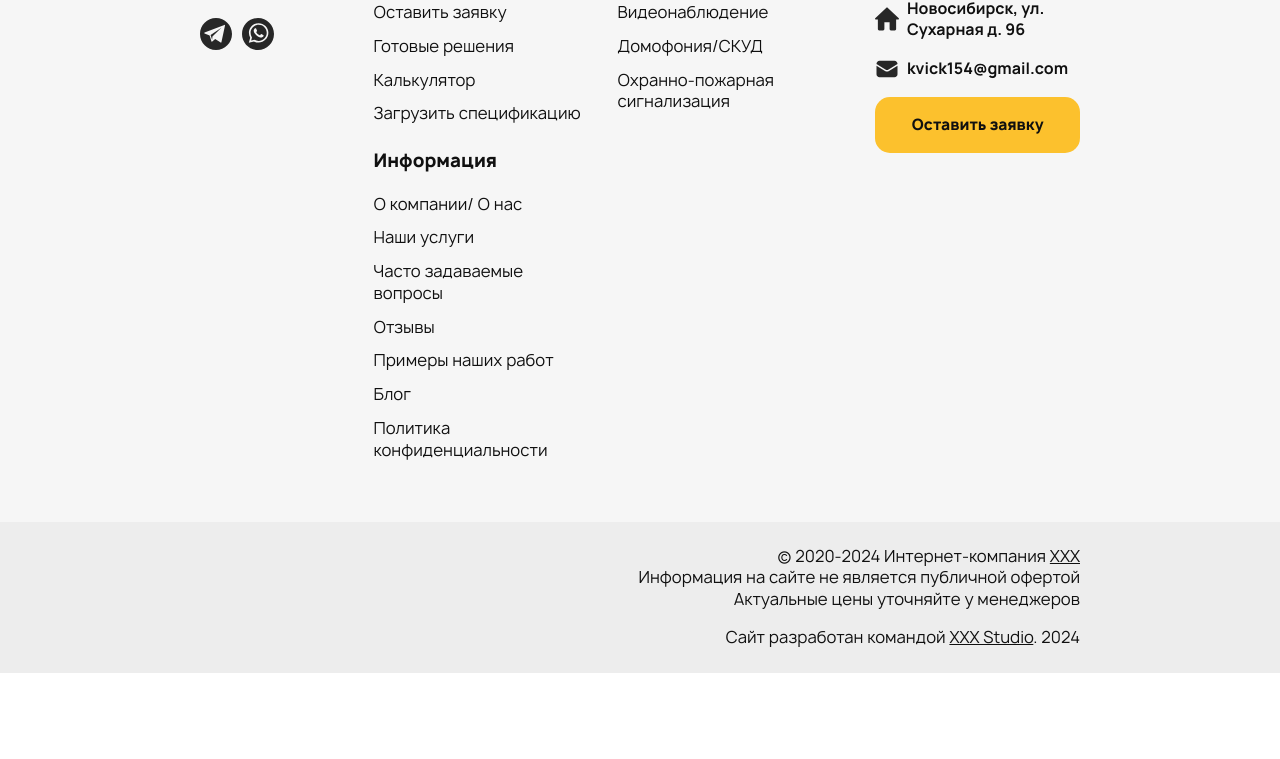
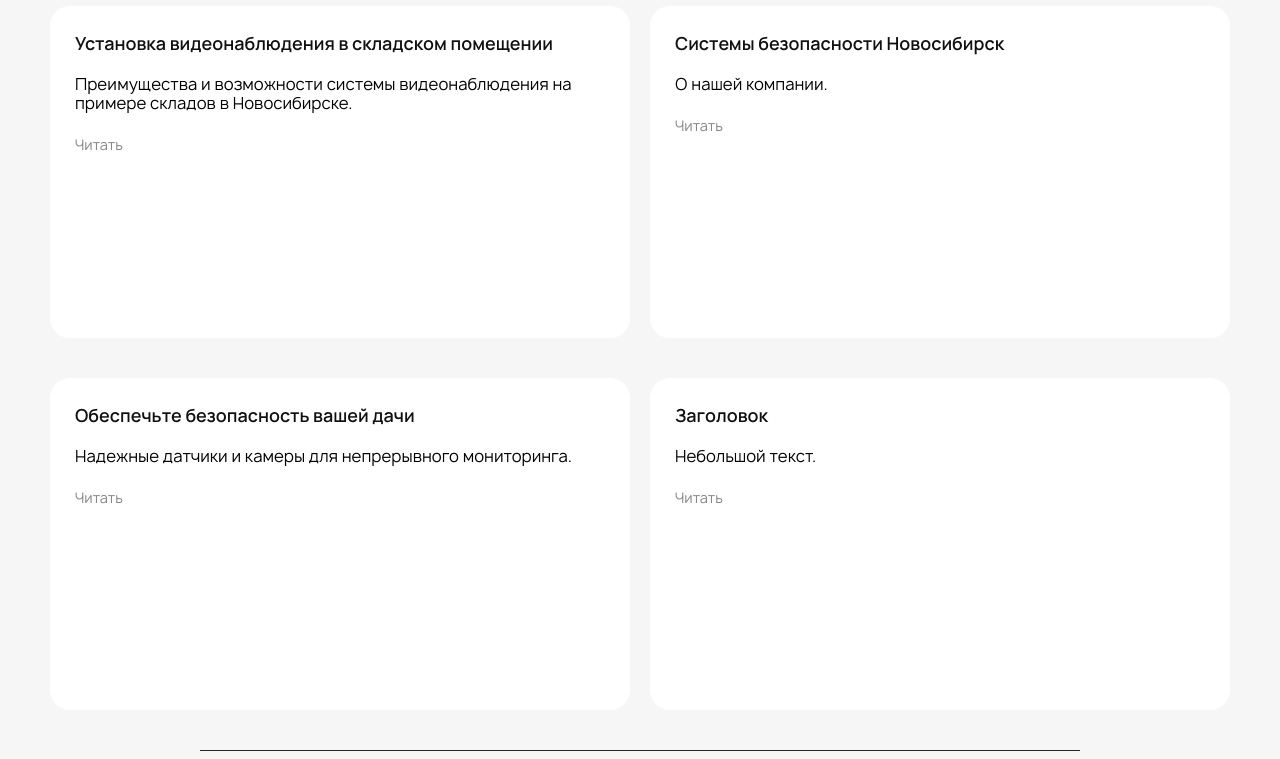
Before and after one commit to NSecuritySolutions/frontend, a React (Vite) app: page / in a window 1280 px wide. Shown: the part 1644-2403 px from the top of the page. Before the commit the page ends 2317 px from the top, so only its background shows below. Built offline with nearby package versions, Linux system fonts and the light colour scheme.

Commit message:
Feat: work-examples-block w/o adaptive

```diff
--- a/src/app/ui/styled.ts
+++ b/src/app/ui/styled.ts
@@ -169,6 +169,8 @@ html {
 body {
     min-height: 100%;
     text-rendering: optimizespeed;
+    background-color: ${colors.backgroundBase2};
+
    // max-width: 1920px;
     margin-left: auto;
     margin-right: auto;
--- a/src/pages/MainPage/ui/MainPage.tsx
+++ b/src/pages/MainPage/ui/MainPage.tsx
@@ -2,6 +2,7 @@ import { OurTeam } from 'src/widgets/OurTeam';
 import { ProjectStage } from 'src/widgets/ProjectStage';
 import { Footer } from 'src/widgets/Footer';
 import { ReviewsBlock } from 'src/widgets/ReviewsBlock';
+import { WorkExamplesSlider } from 'src/shared/components/WorkExamplesSlider';
 
 const MainPage = () => {
   return (
@@ -9,6 +10,7 @@ const MainPage = () => {
       <ProjectStage />
       <OurTeam />
       <ReviewsBlock />
+      <WorkExamplesSlider />
       <Footer />
     </>
   );
--- a/src/shared/components/ReviewsSlider/ui/ReviewsSlider.tsx
+++ b/src/shared/components/ReviewsSlider/ui/ReviewsSlider.tsx
@@ -32,6 +32,7 @@ const ReviewsSlider = () => {
     slidesToShow: 3,
     slidesToScroll: 3,
     arrows: false,
+    focusOnSelect: true,
 
     appendDots: (dots: boolean) => <div>{dots}</div>,
 
--- /dev/null
+++ b/src/shared/components/WorkExamplesSlider/index.ts
@@ -0,0 +1,3 @@
+import WorkExamplesSlider from './ui/WorkExamplesSlider.tsx';
+
+export { WorkExamplesSlider };
--- /dev/null
+++ b/src/shared/components/WorkExamplesSlider/ui/WorkExamplesSlider.tsx
@@ -0,0 +1,106 @@
+import { useState } from 'react';
+
+import Slider from 'react-slick';
+import 'slick-carousel/slick/slick.css';
+import 'slick-carousel/slick/slick-theme.css';
+import {
+  TEXT_LIMIT,
+  TITLE_LIMIT,
+  workExamples
+} from 'src/shared/constants/texts/work-examples.ts';
+import {
+  ReviewsContainer,
+  SliderContainer,
+  ReviewsTitle,
+  ReviewsText,
+  CustomDot,
+  ReviewsLink,
+  ColumnTitle
+} from './styled.ts';
+
+const WorkExamplesSlider = () => {
+  const [currentSlide, setCurrentSlide] = useState<number>(0);
+  const handleAfterChange = (slideIndex: number) => {
+    setCurrentSlide(slideIndex);
+  };
+
+  const settings = {
+    className: 'reviews-slider',
+    dots: true,
+    infinite: false,
+    speed: 100,
+    arrows: false,
+    rows: 2,
+    slidesPerRow: 2,
+
+    appendDots: (dots: boolean) => <div>{dots}</div>,
+
+    responsive: [
+      // {
+      //   breakpoint: 1300,
+      //   settings: {
+      //     slidesToShow: 2,
+      //     slidesToScroll: 2,
+      //     infinite: true,
+      //     dots: true
+      //   }
+      // },
+      // {
+      //   breakpoint: 1180,
+      //   settings: {
+      //     slidesToShow: 2,
+      //     slidesToScroll: 2,
+      //     initialSlide: 2
+      //   }
+      // },
+      // {
+      //   breakpoint: 619,
+      //   settings: {
+      //     slidesToShow: 1,
+      //     slidesToScroll: 1
+      //   }
+      // }
+    ],
+    customPaging: function (i: number) {
+      let activePage = 0;
+      if (window.innerWidth >= 1300) {
+        activePage = Math.ceil(currentSlide / 4);
+      }
+      // else if (window.innerWidth >= 619) {
+      //   activePage = Math.ceil(currentSlide / 2);
+      // } else {
+      //   activePage = currentSlide;
+      // }
+      return <CustomDot $active={i === activePage} />;
+    }
+  };
+
+  function truncate(str: string, maxlength: number) {
+    if (str.length > maxlength) {
+      return str.substring(0, maxlength - 3) + '...';
+    } else {
+      return str;
+    }
+  }
+
+  return (
+    <SliderContainer className="slider-container">
+      <ColumnTitle>Примеры наших работ</ColumnTitle>
+
+      <Slider {...settings} afterChange={handleAfterChange}>
+        {workExamples.map((item, i) => (
+          <ReviewsContainer className="slick-slide" key={i}>
+            <ReviewsTitle>
+              {truncate(item.cardTitle, TITLE_LIMIT)}{' '}
+            </ReviewsTitle>
+
+            <ReviewsText>{truncate(item.cardText, TEXT_LIMIT)}</ReviewsText>
+            <ReviewsLink href={item.cardLink}>{item.cardButton}</ReviewsLink>
+          </ReviewsContainer>
+        ))}
+      </Slider>
+    </SliderContainer>
+  );
+};
+
+export default WorkExamplesSlider;
--- /dev/null
+++ b/src/shared/components/WorkExamplesSlider/ui/styled.ts
@@ -0,0 +1,122 @@
+import colors from 'src/shared/constants/colors';
+
+import styled from 'styled-components';
+
+const ReviewsContainer = styled.article`
+  display: flex !important;
+
+  flex-direction: column;
+  gap: 20px;
+  border-radius: 20px;
+  padding: 25px;
+  max-width: 580px;
+  width: 100%;
+  height: 332px;
+  background-color: ${colors.backgroundPrimary};
+  font-family: Manrope, sans-serif;
+
+  // @media (max-width: 940px) {
+  //   margin-top: 30px;
+  // }
+
+  // @media (max-width: 619px) {
+  //   margin-top: 30px;
+  // }
+`;
+const SliderContainer = styled.section`
+  margin: 0 auto;
+  background-color: ${colors.backgroundBase2};
+  display: flex;
+  flex-direction: column;
+  column-gap: 20px !important;
+  row-gap: 40px !important;
+  min-height: 800px;
+  max-width: 1180px;
+  width: 100%;
+  justify-items: space-between;
+  & ${ReviewsContainer}:nth-child(even) {
+    margin-bottom: 40px;
+    margin-left: 20px;
+  }
+
+  // @media (max-width: 1300px) {
+  //   max-width: 580px;
+  // }
+
+  // @media (max-width: 940px) {
+  //   max-width: 580px;
+  // }
+
+  // @media (max-width: 619px) {
+  //   max-width: 280px;
+  // }
+`;
+
+const ReviewsTitle = styled.h3`
+  font-weight: 600;
+  font-size: 18px;
+  text-align: start;
+`;
+
+const ReviewsParagraph = styled.span`
+  font-weight: 600;
+  font-size: 16px;
+  text-align: start;
+`;
+
+const ReviewsText = styled.p`
+  font-weight: 400;
+  font-size: 16px;
+  line-height: 1.2;
+`;
+
+const CustomDot = styled.div<{ $active?: boolean }>`
+  width: 13px;
+  height: 13px;
+  border-radius: 50%;
+  margin-top: 10px;
+  background-color: ${props =>
+    props.$active ? `${colors.btnPrimary}` : '#d7d7d7'};
+`;
+
+const ReviewsLink = styled.a<{ $active?: boolean }>`
+  cursor: poinetr;
+  font-size: 14px;
+  color: ${colors.darkPrimary};
+  opacity: 0.5;
+`;
+
+const ColumnTitle = styled.h2`
+  color: ${colors.darkPrimary};
+  display: flex;
+  overflow: hidden;
+  // white-space: nowrap;
+  // text-overflow: ellipsis;
+
+  font:
+    700 24px Manrope,
+    sans-serif;
+
+  // @media (max-width: 940px) {
+  //   max-width: 580px;
+  //   width: 100%;
+  //   align-self: center;
+  // }
+
+  // @media (max-width: 619px) {
+  //   max-width: 268px;
+  //   width: 100%;
+  //   align-self: center;
+  // }
+`;
+
+export {
+  ReviewsContainer,
+  SliderContainer,
+  ReviewsTitle,
+  ReviewsParagraph,
+  ReviewsText,
+  CustomDot,
+  ReviewsLink,
+  ColumnTitle
+};
--- /dev/null
+++ b/src/shared/constants/texts/work-examples.ts
@@ -0,0 +1,48 @@
+import { TWorkExamples } from './types';
+export const TITLE_LIMIT: number = 47;
+export const TEXT_LIMIT: number = 100;
+
+export const workExamples: TWorkExamples[] = [
+  {
+    id: 1,
+    cardTitle: 'Установка видеонаблюдения в складском помещении',
+    cardText:
+      'Преимущества и возможности системы видеонаблюдения на примере складов в Новосибирске.',
+    cardButton: 'Читать',
+    cardLink: '/',
+    cardImage: 'src/assets/images/works/png/works-image-1.png'
+  },
+  {
+    id: 2,
+    cardTitle: 'Системы безопасности Новосибирск',
+    cardText: 'О нашей компании.',
+    cardButton: 'Читать',
+    cardLink: '/',
+    cardImage: 'src/assets/images/works/png/works-image-2.png'
+  },
+  {
+    id: 3,
+    cardTitle: 'Обеспечьте безопасность вашей дачи',
+    cardText: 'Надежные датчики и камеры для непрерывного мониторинга.',
+    cardButton: 'Читать',
+    cardLink: '/',
+    cardImage: 'src/assets/images/works/png/works-image-3.png'
+  },
+  {
+    id: 4,
+    cardTitle: 'Заголовок',
+    cardText: 'Небольшой текст.',
+    cardButton: 'Читать',
+    cardLink: '/',
+    cardImage: 'src/assets/images/works/png/works-image-2.png'
+  },
+  {
+    id: 5,
+    cardTitle: 'Установка видеонаблюдения в складском помещении',
+    cardText:
+      'Преимущества и возможности системы видеонаблюдения на примере складов в Новосибирске.',
+    cardButton: 'Читать',
+    cardLink: '/',
+    cardImage: 'src/assets/images/works/png/works-image-3.png'
+  }
+];
--- a/src/widgets/OurTeam/ui/styled.ts
+++ b/src/widgets/OurTeam/ui/styled.ts
@@ -70,7 +70,7 @@ const ColumnTitle = styled.h2`
   }
 
   @media (max-width: 619px) {
-    max-width: 268px;
+    max-width: 277px;
     width: 100%;
     align-self: center;
   }
```
Also changed, not shown: src/shared/constants/texts/types.ts (+9 -0 lines).
